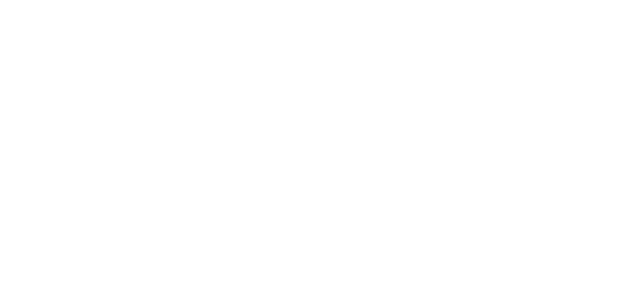
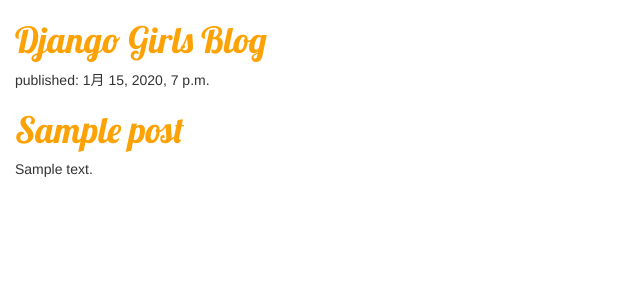
Before and after one commit to to-moto-mo/my-first-blog, a Django app: page / in a window 1280 px wide. Before the commit the part shown is empty. Shown: the top 300 px of the page, without its empty margins (0-640 px from the left). Run offline with Django 3.2, Linux system fonts and the light colour scheme; tables that the repository leaves empty hold one stand-in row (values such as "Sample post"); some libraries are stand-ins or nearby versions.

Commit message:
Changed the HTML for the site.

```diff
--- a/blog/templates/blog/post_list.html
+++ b/blog/templates/blog/post_list.html
@@ -1,12 +1,11 @@
-
 {% load static %}
 <html>
     <head>
         <title>Django Girls blog</title>
-        <link href="//maxcdn.bootstrapcdn.com/bootstrap/3.3.6/css/bootstrap.min.css" rel="stylesheet">
-        <link rel="stylesheet" href="//maxcdn.bootstrapcdn.com/bootstrap/3.3.6/css/bootstrap-theme.min.css">
+        <link rel="stylesheet" href="//maxcdn.bootstrapcdn.com/bootstrap/3.2.0/css/bootstrap.min.css">
+        <link rel="stylesheet" href="//maxcdn.bootstrapcdn.com/bootstrap/3.2.0/css/bootstrap-theme.min.css">
         <link rel="stylesheet" href="{% static 'css/blog.css' %}">
-        <style>
+        <link href="//fonts.googleapis.com/css?family=Lobster&subset=latin,latin-ext" rel="stylesheet" type="text/css">
     </head>
     <body>
         <div>
@@ -20,6 +19,5 @@
                 <p>{{ post.text|linebreaksbr }}</p>
             </div>
         {% endfor %}
-
     </body>
 </html>
```
